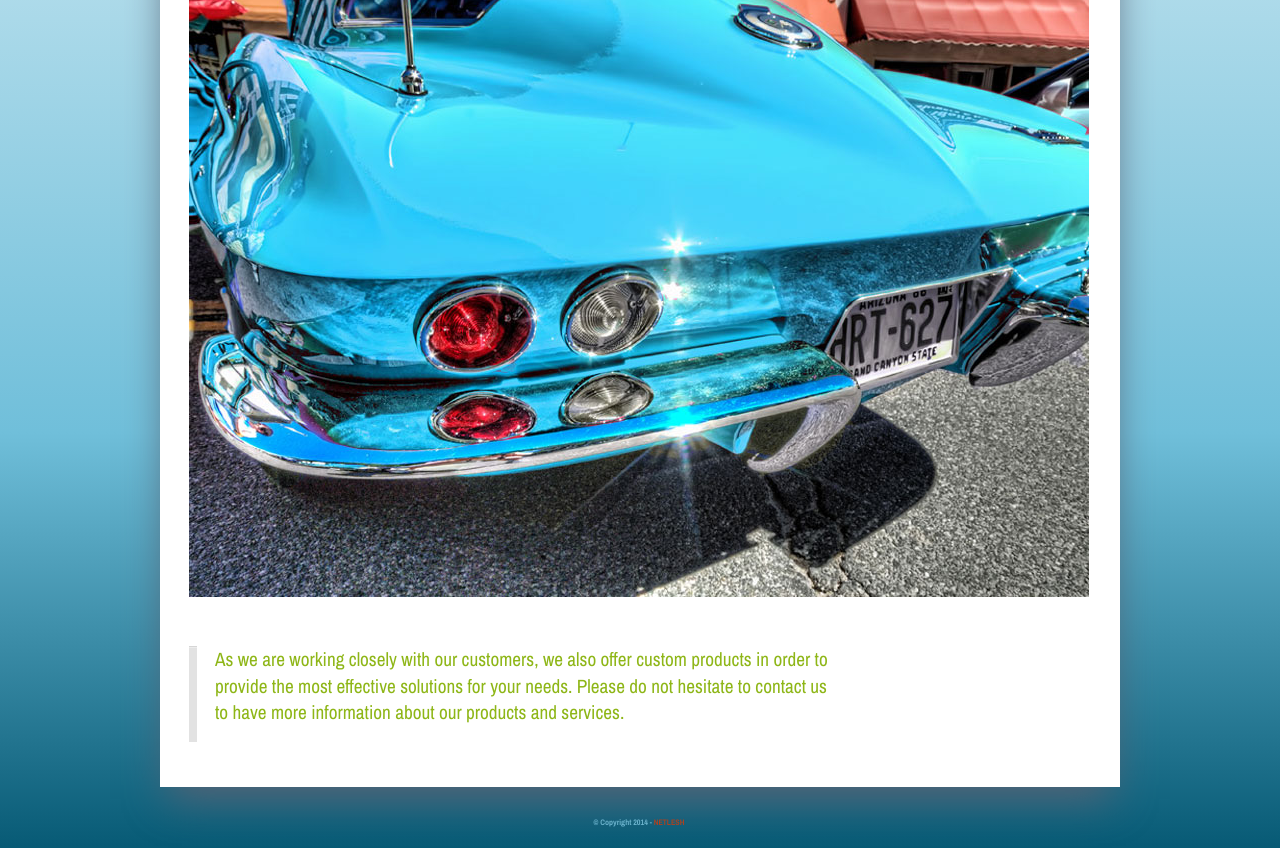
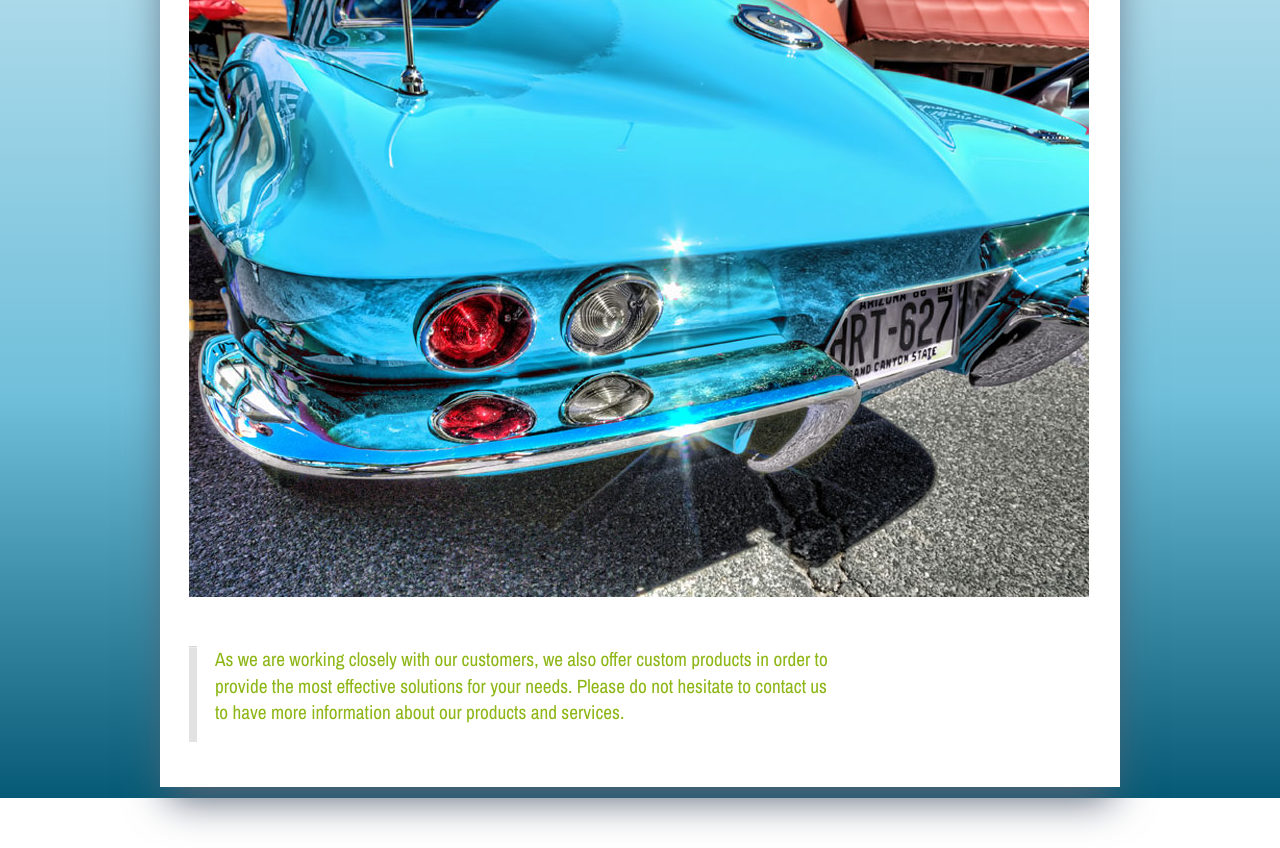
Before and after one commit to netlesh/brentis, a plain HTML site: page eng/index.html in a window 1280 px wide. Shown: the part 586-1434 px from the top of the page. After the commit the page ends 1384 px from the top, so only its background shows below. Drawn offline with nearby package versions, Linux system fonts and the light colour scheme; a web font is replaced by a local one.

Commit message:
footer sil

```diff
--- a/eng/index.html
+++ b/eng/index.html
@@ -161,11 +161,7 @@
 				</div>
 			</div>
 			<div id="contentbottom"></div>
-			<div id="footer">
-				<div class="clear"></div>
-				<h6 id="textfooter">&copy; Copyright 2014 - <strong><a href="www.netlesh.net"
-							id="netlesh">NETLESH</a></strong></h6>
-			</div>
+
 		</div>
 	</div>
 </body>
```
Also changed, not shown: eng/button-polish.html (+1 -5 lines), eng/core-bedding-athesive.html (+1 -5 lines), eng/electrical-encapsulation-resin.html (+1 -5 lines), eng/industries-served.html (+1 -5 lines), eng/lightweight-epoxy-putty.html (+1 -5 lines), eng/mold-cleaners.html (+1 -5 lines), eng/mold-release-agents.html (+1 -5 lines), eng/polyurea.html (+1 -5 lines), eng/products.html (+1 -5 lines), eng/served/composite.html (+1 -5 lines), eng/served/construction.html (+1 -5 lines), eng/served/electrical.html (+1 -5 lines), eng/served/furniture.html (+1 -5 lines), eng/served/marine.html (+1 -5 lines), 3 more files.
